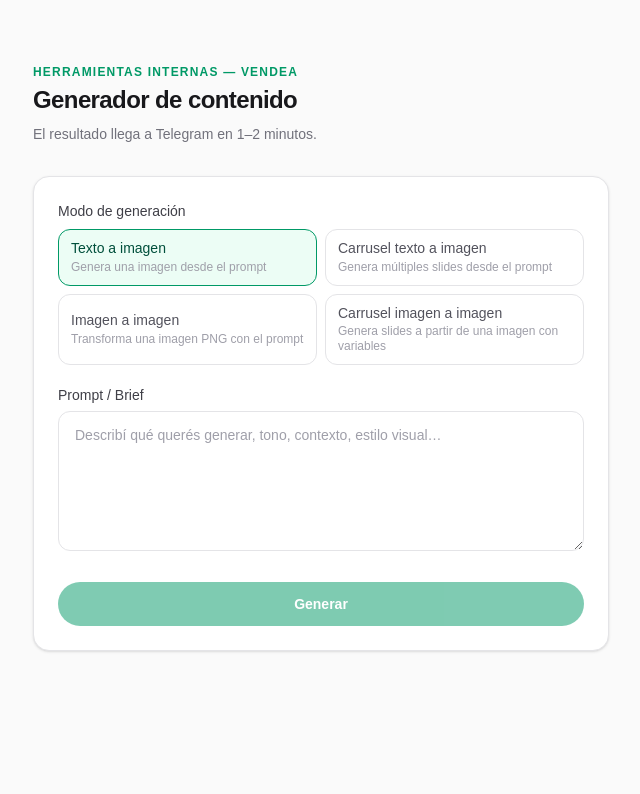
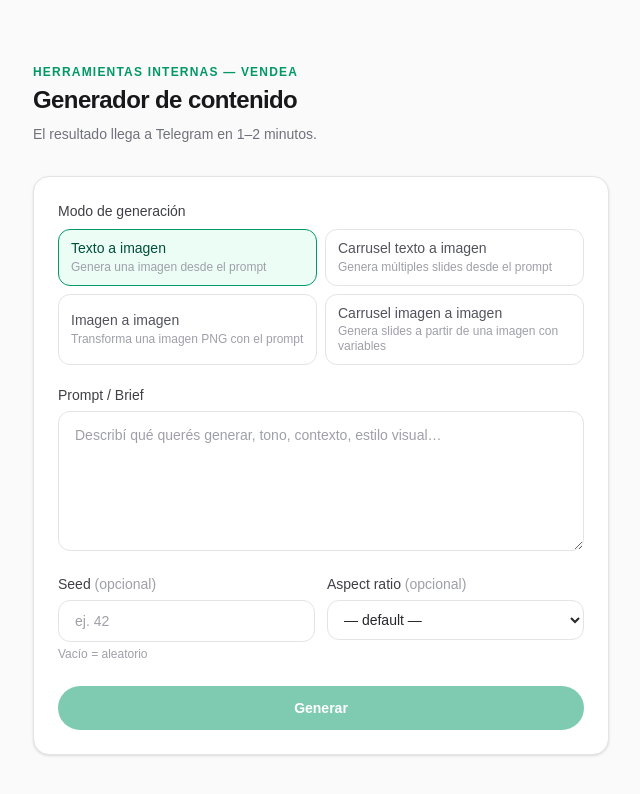
Before and after one commit to aahumada21/CLoserAIWEB, a Next.js app: page /tools in a window 1280 px wide. Shown: the top 794 px of the page, without its empty margins (319-959 px from the left). Built offline with nearby package versions, Linux system fonts and the light colour scheme.

Commit message:
feat: agregar campos seed y aspect_ratio opcionales en /tools

```diff
--- a/src/app/tools/page.tsx
+++ b/src/app/tools/page.tsx
@@ -41,6 +41,8 @@ export default function ToolsPage() {
   const [prompt, setPrompt] = useState("");
   const [variables, setVariables] = useState("");
   const [imageFile, setImageFile] = useState<File | null>(null);
+  const [seed, setSeed] = useState("");
+  const [aspectRatio, setAspectRatio] = useState("");
   const [status, setStatus] = useState<Status>("idle");
   const [errorMsg, setErrorMsg] = useState("");
   const fileRef = useRef<HTMLInputElement>(null);
@@ -64,6 +66,8 @@ export default function ToolsPage() {
     if (currentMode.needsImage && imageFile) {
       fd.append("image", imageFile, imageFile.name);
     }
+    if (seed.trim()) fd.append("seed", seed.trim());
+    if (aspectRatio) fd.append("aspect_ratio", aspectRatio);
 
     try {
       const res = await fetch("/api/tools/content-generate", {
@@ -88,6 +92,8 @@ export default function ToolsPage() {
     setPrompt("");
     setVariables("");
     setImageFile(null);
+    setSeed("");
+    setAspectRatio("");
     setErrorMsg("");
     if (fileRef.current) fileRef.current.value = "";
   }
@@ -215,6 +221,43 @@ export default function ToolsPage() {
               </div>
             )}
 
+            {/* Opcionales: seed y aspect_ratio */}
+            <div className="mt-4 grid grid-cols-2 gap-3">
+              <div>
+                <label className="block text-sm font-medium text-zinc-700">
+                  Seed{" "}
+                  <span className="font-normal text-zinc-400">(opcional)</span>
+                </label>
+                <input
+                  type="number"
+                  min={0}
+                  value={seed}
+                  onChange={(e) => setSeed(e.target.value)}
+                  placeholder="ej. 42"
+                  className="mt-1.5 w-full rounded-xl border border-zinc-200 px-4 py-2.5 text-sm text-zinc-800 placeholder:text-zinc-400 focus:border-emerald-500 focus:outline-none"
+                />
+                <p className="mt-1 text-xs text-zinc-400">
+                  Vacío = aleatorio
+                </p>
+              </div>
+              <div>
+                <label className="block text-sm font-medium text-zinc-700">
+                  Aspect ratio{" "}
+                  <span className="font-normal text-zinc-400">(opcional)</span>
+                </label>
+                <select
+                  value={aspectRatio}
+                  onChange={(e) => setAspectRatio(e.target.value)}
+                  className="mt-1.5 w-full rounded-xl border border-zinc-200 px-3 py-2.5 text-sm text-zinc-800 focus:border-emerald-500 focus:outline-none"
+                >
+                  <option value="">— default —</option>
+                  {["1:1","16:9","9:16","4:3","3:4","3:2","2:3","4:5","5:4"].map((r) => (
+                    <option key={r} value={r}>{r}</option>
+                  ))}
+                </select>
+              </div>
+            </div>
+
             {status === "error" && (
               <p className="mt-4 rounded-lg bg-red-50 px-3 py-2 text-sm text-red-600">
                 {errorMsg}
```
